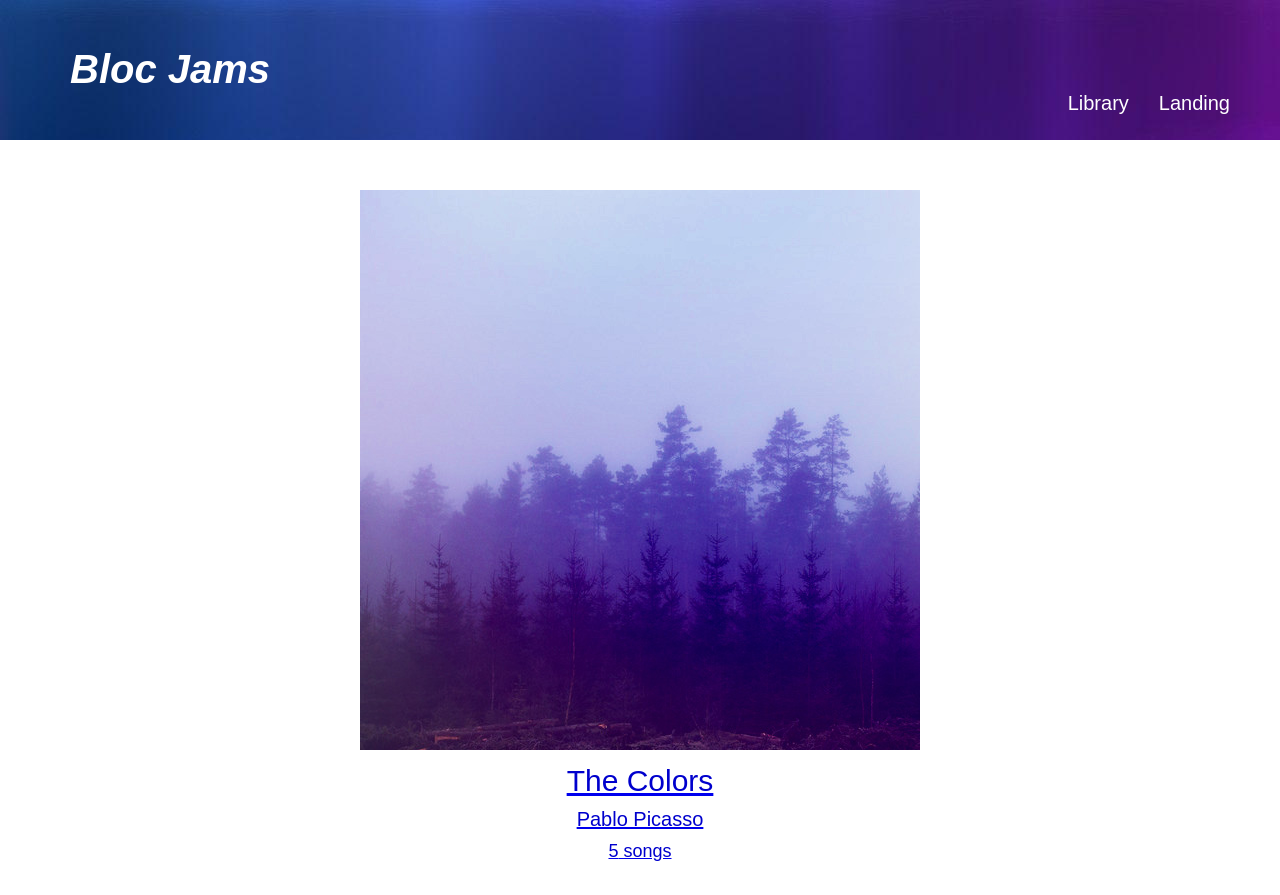
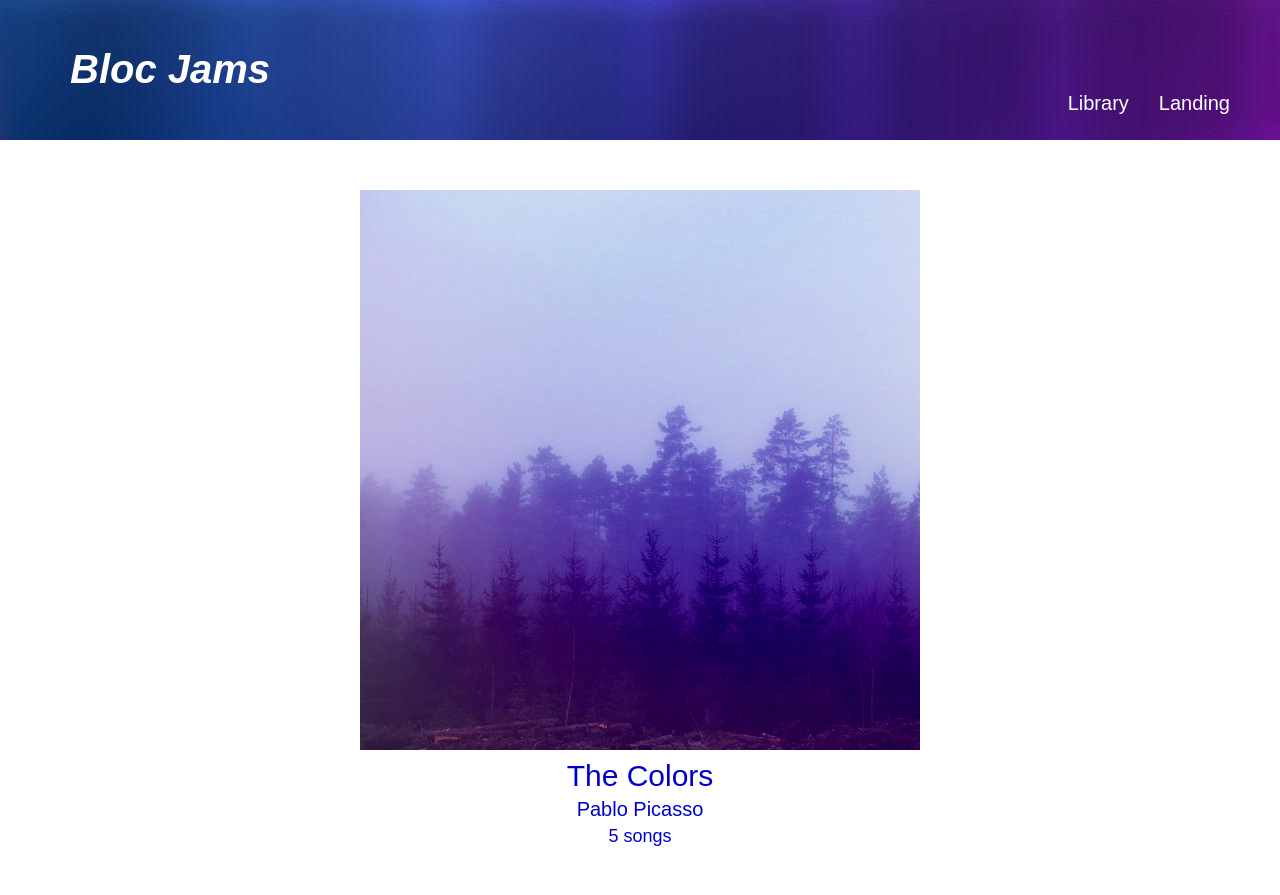
Before and after one commit to jothetraveler/bloc-jams-react, a React (Create React App) app: page /library in a window 1280 px wide. Shown: the top 895 px of the page. Built offline with nearby package versions, Linux system fonts and the light colour scheme.

Commit message:
fixed underline on links in Library

```diff
--- a/src/components/Landing.js
+++ b/src/components/Landing.js
@@ -1,11 +1,13 @@
 import React from 'react';
-import './Landing.css';
+import styles from './Landing.css';
+import womanHeadphones from '../images/woman-music-headphones-wallpapers.jpg';
 
+console.log(womanHeadphones);
 
 const Landing = () => (
       <section className="landing">
         <h1 className="hero-title">Turn the music up!</h1>
-        <img id="hero-title-img" src="/images/women-music-headphones-wallpapers.jpg" alt="woman in headphones"/>
+        <img id="hero-title-img" src={womanHeadphones} alt="woman in headphones"/>
         <section className="selling-points">
           <div className="point">
             <h2 className="point-title">Choose Your Music</h2>
--- a/src/components/Library.css
+++ b/src/components/Library.css
@@ -1,13 +1,17 @@
 #album-cover{
   padding-top: 50px;
+}
+
+#album-info{
+  text-decoration: none !important;
 }
 
 #title,
 #artist,
 #song-length{
-  text-decoration: none;
+
   color: mediumblue;
-  margin-top: 10px;
+  margin-top: 5px;
 
 }
 
--- a/src/components/Library.js
+++ b/src/components/Library.js
@@ -14,7 +14,7 @@ class Library extends Component {
       <section className="Library">
         {
           this.state.albums.map( (album, index) =>
-            <Link to={`/album/${album.slug}`} key={index}>
+            <Link id="album-info" to={`/album/${album.slug}`} key={index}>
               <img id="album-cover" src={album.albumCover} alt={album.title} />
               <div id="title">{album.title}</div>
               <div id="artist">{album.artist}</div>
```
